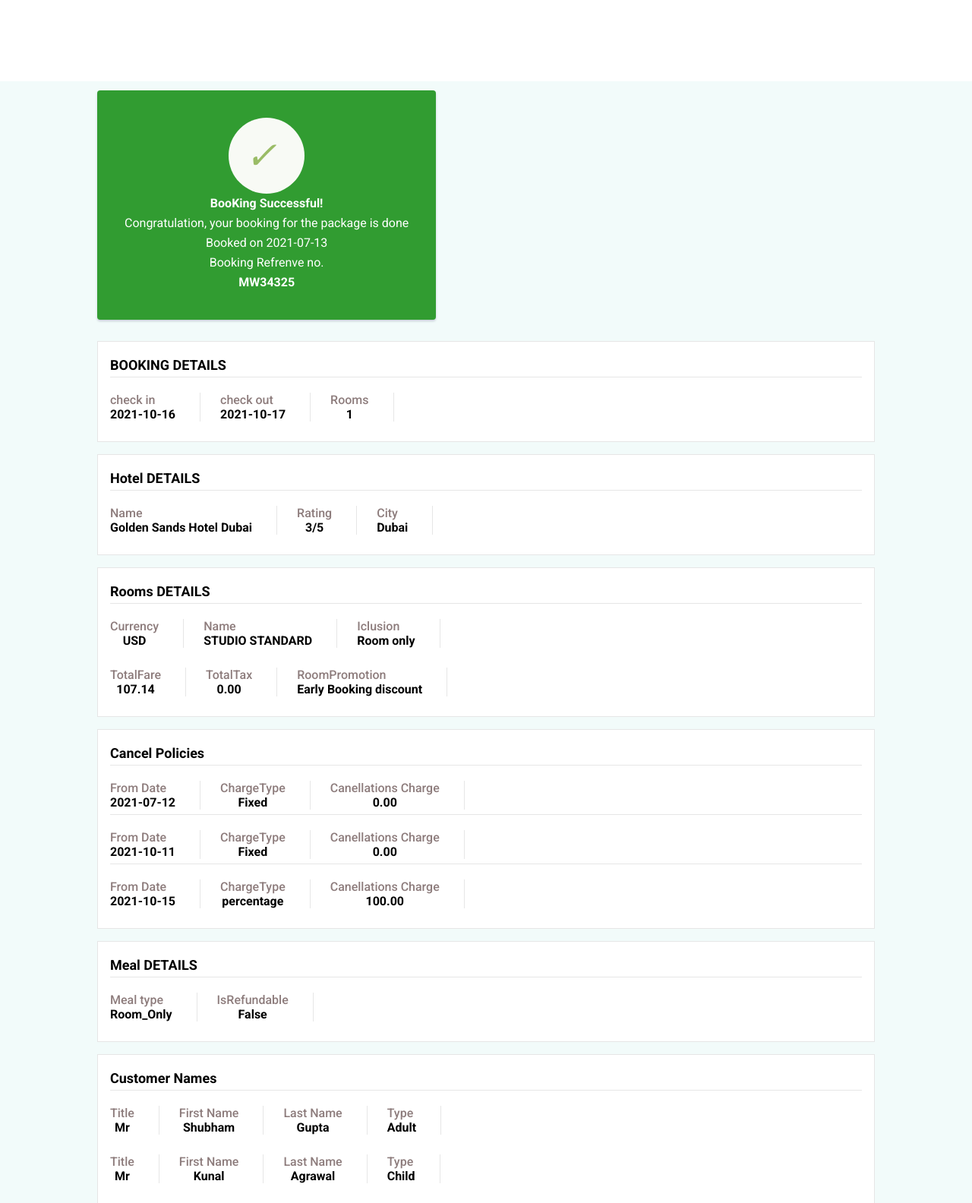
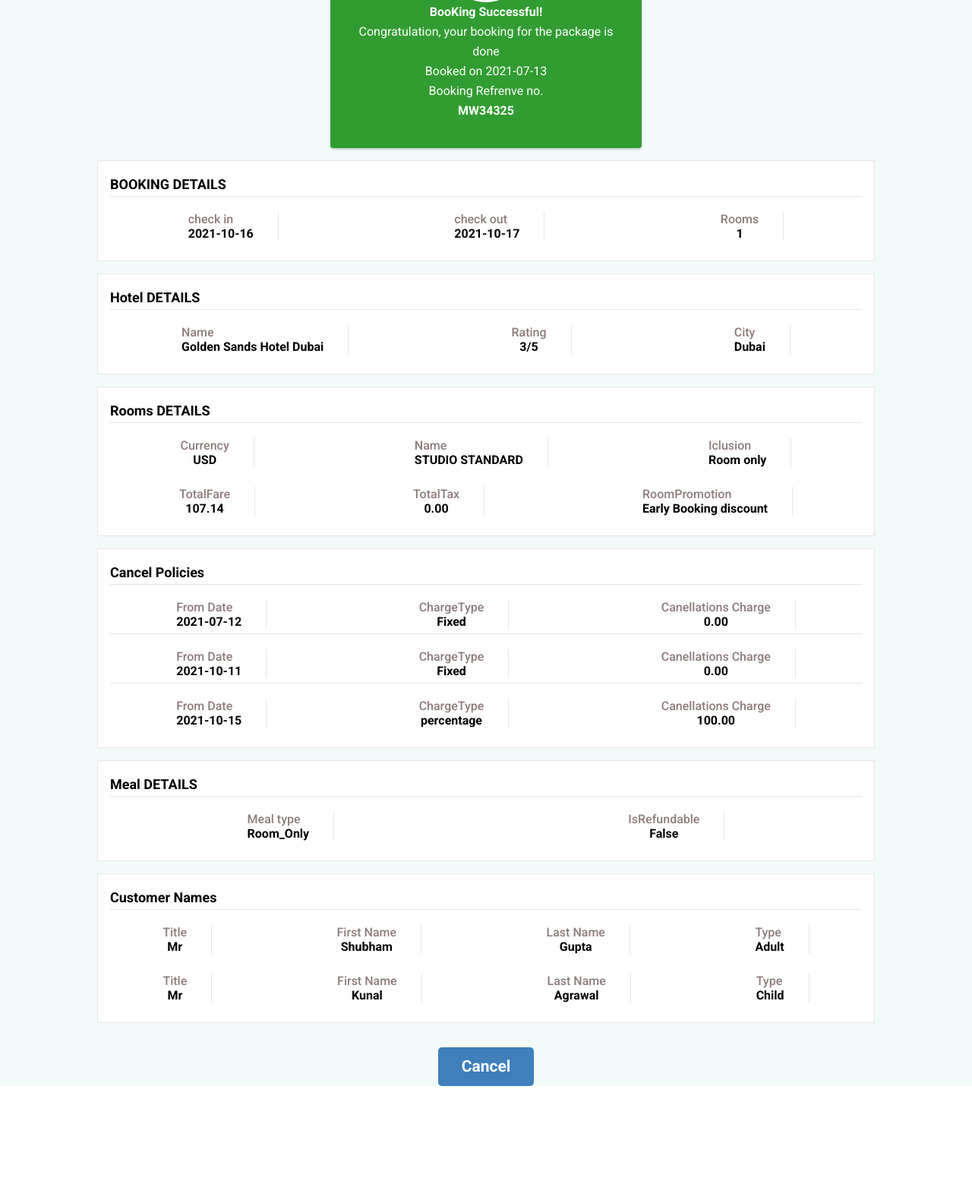
Before and after one commit to YoussefEmad6/confirmation-page, a plain HTML site: page index.html in a window 1280 px wide. Shown: the part 149-1733 px from the top of the page at 76% size. After the commit the page ends 1611 px from the top, so only its background shows below. Drawn offline with Linux system fonts and the light colour scheme.

Commit message:
Updates 1 resize the row , add button and remove margin

```diff
--- a/index.html
+++ b/index.html
@@ -193,6 +193,7 @@
           </div>
         </div>
       </div>
+      <button class="cancelButton">Cancel</button>
     </section>
   </body>
 </html>
--- a/stylesheet.css
+++ b/stylesheet.css
@@ -26,8 +26,8 @@ i {
 }
 .backgroundColor {
   background-color: #f2fbfa;
-  margin-top: 20%;
-  margin-bottom: 15%;
+  /* margin-top: 20%;
+  margin-bottom: 15%; */
 }
 .container {
   width: 100%;
@@ -43,9 +43,9 @@ i {
   padding: 36px;
   border-radius: 4px;
   box-shadow: 0 2px 3px #c8d0d8;
-  display: inline-block;
-  margin: 12px auto;
-  top: 5;
+  /* display: inline-block; */
+  margin: 0 auto;
+  width: 360px;
 }
 .container .successCard .successP {
   color: #ffffff;
@@ -107,12 +107,30 @@ i {
   font-weight: 600;
   text-align: center;
 }
+.cancelButton {
+  display: block;
+  margin: 32px auto;
+  color: #ffffff;
+  background-color: #3f7fbc;
+  border-radius: 5px;
+  padding: 12px 30px;
+  border: 1px solid transparent;
+  font-size: 21px;
+  font-weight: 700;
+  line-height: 1.2;
+}
 /* Tablets */
 @media (min-width: 768px) {
   .container {
     width: 90%;
     max-width: 720px;
     /* background-color: rgb(0, 255, 21); */
+  }
+  .card .cardContent {
+    justify-content: space-around;
+  }
+  .container .successCard {
+    width: 410px;
   }
 }
 
```
